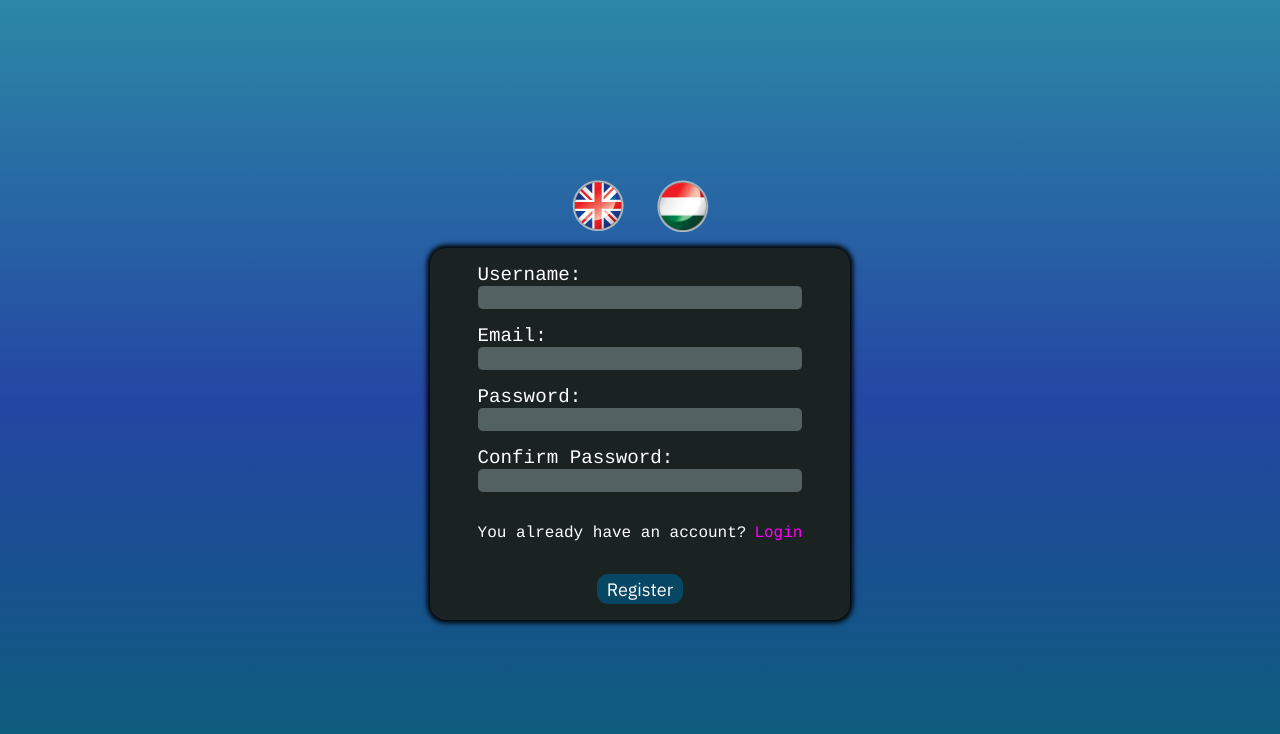
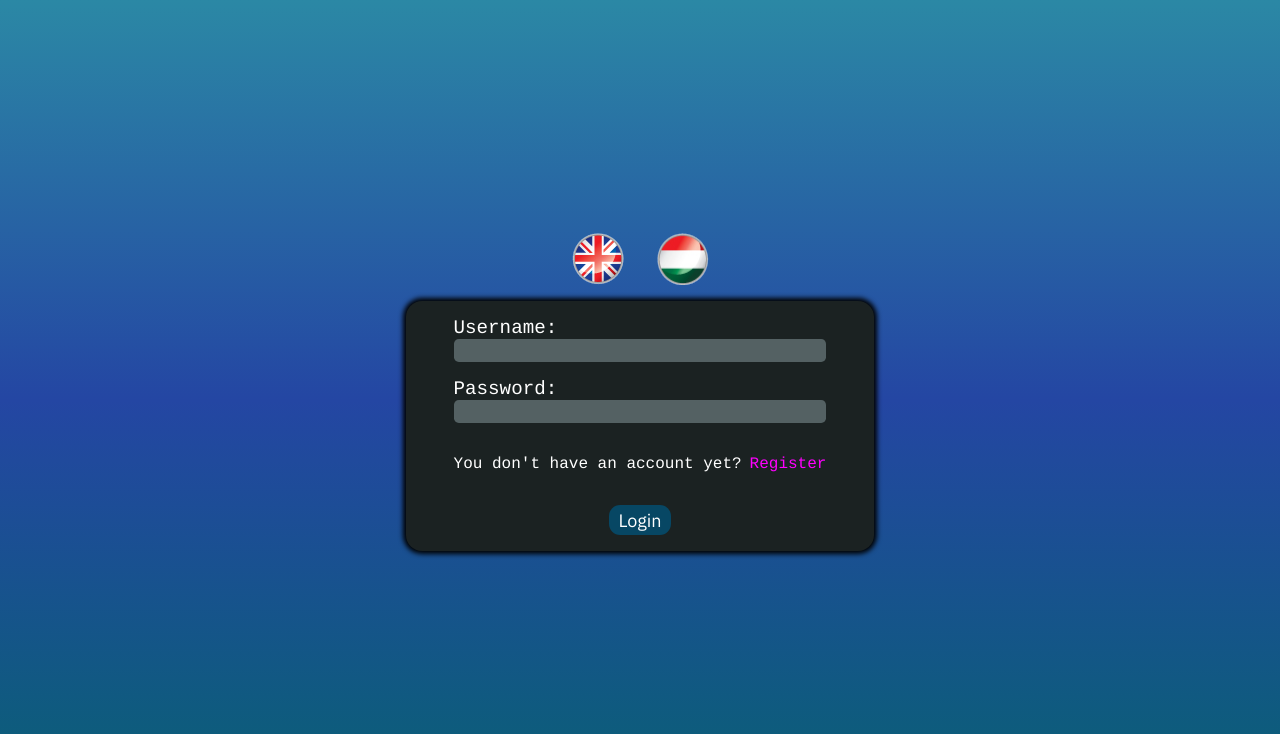
Before and after one commit to Gombi007/Service-Desk, an Angular app in the folder Frontend/: page /login in a window 1280 px wide. Shown: the top 734 px of the page. Built offline with nearby package versions, Linux system fonts and the light colour scheme.

Commit message:
registration form was created

```diff
--- a/Frontend/src/app/login/login/login.component.html
+++ b/Frontend/src/app/login/login/login.component.html
@@ -3,14 +3,14 @@
         <img src="assets/Pictures/flag-english.png" alt="flag_english" (click)="setLanguage('en')">
         <img src="assets/Pictures/flag-hungary.png" alt="flag_hungary" (click)="setLanguage('hu')">
     </div>
-    <form class="form" *ngIf="showLoginForm">
+    <form [formGroup]="loginForm" class="form" *ngIf="showLoginForm">
         <div class="username">
             <label for="username">{{lang['Login_Username']}}:</label>
-            <input type="text" id="username" name="username">
+            <input type="text" id="username" name="username" formControlName="username">
         </div>
         <div class="password">
             <label for="password">{{lang['Login_Password']}}:</label>
-            <input type="password" id="password" name="password">
+            <input type="password" id="password" name="password" formControlName="password">
         </div>
 
         <div class="change-login-or-register">
@@ -19,26 +19,26 @@
         </div>
 
         <div class="btn-area">
-            <button class="btn" type="button">{{lang['Btn_Login']}}</button>
+            <button class="btn" type="button" (click)="startLogin()">{{lang['Btn_Login']}}</button>
         </div>
     </form>
 
-    <form class="form" *ngIf="!showLoginForm">
+    <form [formGroup]="registrationForm" class="form" *ngIf="!showLoginForm">
         <div class="username">
             <label for="username">{{lang['Login_Username']}}:</label>
-            <input type="text" id="username" name="username">
+            <input type="text" id="username" name="username" formControlName="username">
         </div>
         <div class="email">
             <label for="email">{{lang['Login_Email']}}:</label>
-            <input type="email" id="email" name="email">
+            <input type="email" id="email" name="email" formControlName="email">
         </div>
         <div class="password">
             <label for="password">{{lang['Login_Password']}}:</label>
-            <input type="password" id="password" name="password">
+            <input type="password" id="password" name="password" formControlName="password">
         </div>
         <div class="password">
-            <label for="RePassword">{{lang['Login_Confirm_Password']}}:</label>
-            <input type="password" id="RePassword" name="RePassword">
+            <label for="confirmPassword">{{lang['Login_Confirm_Password']}}:</label>
+            <input type="password" id="confirmPassword" name="confirmPassword" formControlName="confirmPassword">
         </div>
 
         <div class="change-login-or-register">
@@ -47,7 +47,8 @@
         </div>
 
         <div class="btn-area">
-            <button class="btn" type="button">{{lang['Btn_Register']}}</button>
+            <button class="btn" type="button" (click)="startRegister()">{{lang['Btn_Register']}}</button>
         </div>
     </form>
+    <div appNotification [notification$]="notification$"></div>
 </div>
--- a/Frontend/src/app/login/login/login.component.ts
+++ b/Frontend/src/app/login/login/login.component.ts
@@ -1,6 +1,7 @@
-import { Component } from '@angular/core';
+import { Component, EventEmitter, Output } from '@angular/core';
 import { LANG_EN, LANG_HU } from '../../language.enum';
 import { LanguageService } from 'src/app/services/language.service';
+import { FormControl, FormGroup, Validators } from '@angular/forms';
 
 @Component({
   selector: 'app-login',
@@ -8,13 +9,19 @@ import { LanguageService } from 'src/app/services/language.service';
   styleUrls: ['./login.component.scss']
 })
 export class LoginComponent {
-  showLoginForm: boolean = false;
+  @Output()
+  notification$ = new EventEmitter<{ text: string, isError: boolean }>();
+  showLoginForm: boolean = true;
   lang: { [key: string]: string } = LANG_EN;
+  loginForm!: FormGroup;
+  registrationForm!: FormGroup;
 
   constructor(private languageService: LanguageService) { }
 
   ngOnInit() {
     this.updateLanguage();
+    this.createLoginForm();
+    this.createRegistrationForm();
   }
 
   setLanguage(lang: string) {
@@ -30,4 +37,30 @@ export class LoginComponent {
     this.showLoginForm = !this.showLoginForm;
   }
 
+  createLoginForm() {
+    return this.loginForm = new FormGroup({
+      'username': new FormControl(null, [Validators.required, Validators.minLength(5)]),
+      'password': new FormControl(null, [Validators.required, Validators.minLength(6)]),
+    });
+  }
+
+  createRegistrationForm() {
+    return this.registrationForm = new FormGroup({
+      'username': new FormControl(null, [Validators.required, Validators.minLength(5)]),
+      'email': new FormControl(null, [Validators.email]),
+      'password': new FormControl(null, [Validators.required, Validators.minLength(6)]),
+      'confirmPassword': new FormControl(null, [Validators.required, Validators.minLength(6)])
+    });
+  }
+
+  startLogin() {
+    console.log(this.loginForm);
+    this.notification$.emit({ text: 'Hello', isError: false });
+
+  }
+
+  startRegister() {
+    console.log(this.registrationForm);
+  }
+
 }
```
